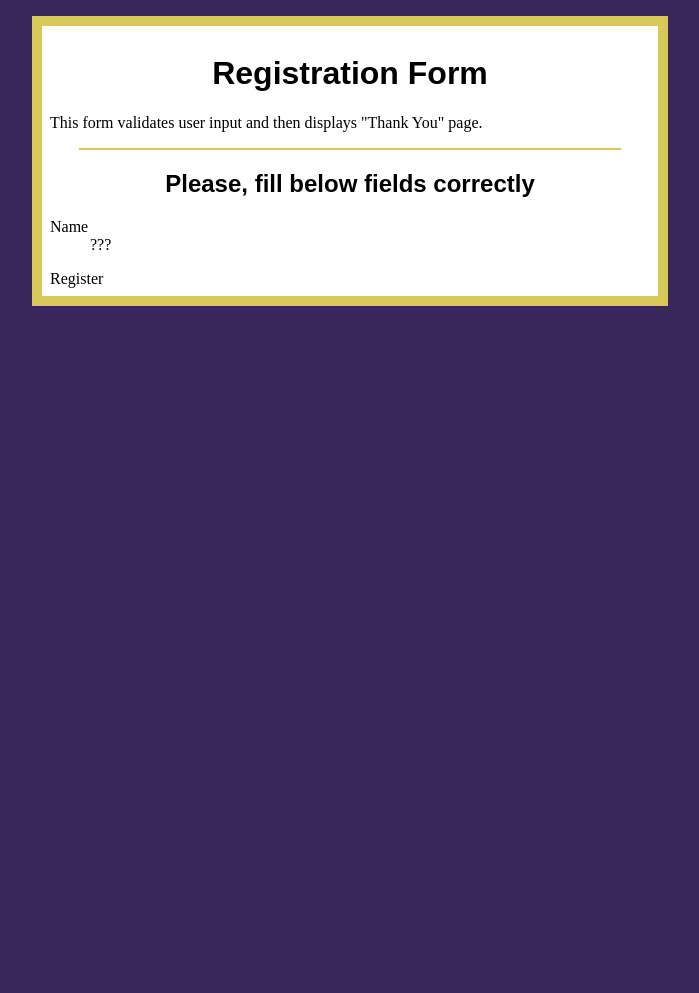
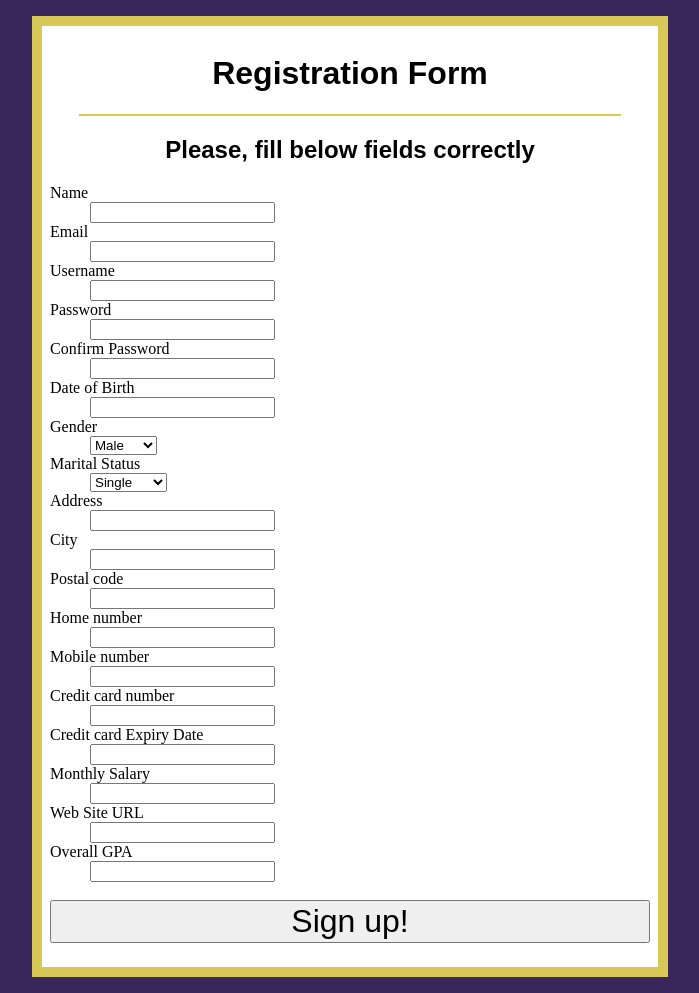
Before and after one commit to iuthub/lab-6-Shakhrik, a PHP site: page / in a window 1280 px wide. Shown: the whole page, without its empty margins (290-989 px from the left). Before the commit the page ends 306 px from the top, so only its background shows below. Run offline with PHP 8.4, Linux system fonts and the light colour scheme.

Commit message:
Updated some fields

```diff
--- a/webpage/index.php
+++ b/webpage/index.php
@@ -4,27 +4,159 @@
 		<title>Validating Forms</title>
 		<link href="style.css" type="text/css" rel="stylesheet" />
 	</head>
-
 	<body>
+	<?php if($_SERVER["REQUEST_METHOD"]=="GET") { ?>
 		<h1>Registration Form</h1>
-		<p>
-			This form validates user input and then displays "Thank You" page.
-		</p>
-
 		<hr />
 
 		<h2>Please, fill below fields correctly</h2>
-		<dl>
-			<dt>Name</dt>
-			<dd>
-				???
-			</dd>
+		<form action="index.php" method="post">
+			<dl>
+				<dt>Name</dt>
+				<dd>
+					<input type="text" name="name"  />
+				</dd>
 
-			<!-- Write other fiels similar to Name as specified in lab6.pdf -->
-		</dl>
+				<dt>Email</dt>
+				<dd>
+					<input type="text" name="email" >
+				</dd>
 
-		<div>
-			Register
-		</div>
+				<dt>Username</dt>
+				<dd>
+					<input type="text" name="user" >
+				</dd>
+
+				<dt>Password</dt>
+				<dd>
+					<input type="text" name="pass" >
+				</dd>
+
+				<dt>Confirm Password</dt>
+				<dd>
+					<input type="text" name="pass_conf" >
+				</dd>
+
+				<dt>Date of Birth</dt>
+				<dd>
+					<input type="text" name="date">
+				</dd>
+
+				<dt>Gender</dt>
+				<dd>
+					<select name="gender" >
+						<option value="male">Male</option>
+						<option value="female">Female</option>
+					</select>
+				</dd>
+
+				<dt>Marital Status</dt>
+				<dd>
+					<select name="status" >
+						<option value="single">Single</option>
+						<option value="married">Married</option>
+						<option value="widowed">Widowed</option>
+						<option value="divorced">Divorced</option>
+					</select>
+				</dd>
+
+				<dt>Address</dt>
+				<dd>
+					<input type="text" name="address"  />
+				</dd>
+
+				<dt>City</dt>
+				<dd>
+					<input type="text" name="city"  />
+				</dd>
+
+				<dt>Postal code</dt>
+				<dd>
+					<input type="number" name="p_code"  />
+				</dd>
+
+				<dt>Home number</dt>
+				<dd>
+					<input type="number" name="h_number"  />
+				</dd>
+
+				<dt>Mobile number</dt>
+				<dd>
+					<input type="number" name="m_number"  />
+				</dd>
+
+				<dt>Credit card number</dt>
+				<dd>
+					<input type="number" name="credit"  />
+				</dd>
+
+				<dt>Credit card Expiry Date</dt>
+				<dd>
+					<input type="text" name="expiry"  />
+				</dd>
+
+				<dt>Monthly Salary</dt>
+				<dd>
+					<input type="text" name="salary"  />
+				</dd>
+
+				<dt>Web Site URL</dt>
+				<dd>
+					<input type="url" name="url"  />
+				</dd>
+
+				<dt>Overall GPA</dt>
+				<dd>
+					<input type="text" name="gpa"  />
+				</dd>
+				<br />
+				<div>
+					<input type="submit" value="Sign up!">
+				</div>
+			</dl>
+		</form>
+	<?php } else {
+		$name = $_POST["name"];
+		$email = $_POST["email"];
+		$user = $_POST["user"];
+		$pass = $_POST["pass"];
+		$pass2 = $_POST["pass_conf"];
+		$date = $_POST["date"];
+		$gender = $_POST["gender"];
+		$status = $_POST["status"];
+		$address = $_POST["address"];
+		$city = $_POST["city"];
+		$postal = $_POST["p_code"];
+		$home = $_POST["h_number"];
+		$mobile = $_POST["m_number"];
+		$credit = $_POST["credit"];
+		$expiry = $_POST["expiry"];
+		$salary = $_POST["salary"];
+		$url = $_POST["url"];
+		$gpa = $_POST["gpa"];
+		$res = "Validation error";
+
+		if (preg_match("/^[[:alpha:]]{2,}$/i", $name))
+		if (preg_match("/^[[:alnum:]]+@[[:alnum:]]+\.[[:alpha:]]{1,3}$/i", $email))
+		if (preg_match("/^.{5,}$/i", $user))
+		if (preg_match("/^(?=\w{6,10}$)(?=[^a-z]*[a-z])(?=(?:[^A-Z]*[A-Z]){3})(?=\D*\d)/i", $pass))
+		if ($pass == $pass2)
+		if (preg_match("/^\d{2}\.\d{2}\.\d{4}$/i", $date))
+		if (preg_match("/^(Male|Female)$/i", $gender))
+		if (preg_match("/^(Single|Married|Divorced|Widowed)$/i", $status))
+		if (preg_match("/^.+$/i", $address))
+		if (preg_match("/^[[:alpha:]]+$/i", $city))
+		if (preg_match("/^[0-9]{6}$/i", $postal))
+		if (preg_match("/^[0-9]{9}$/i", $mobile))
+		if (preg_match("/^[0-9]{9}$/i", $home))
+		if (preg_match("/^[0-9]{16}$/i", $credit))
+		if (preg_match("/^\d{2}\.\d{2}\.\d{4}$/i", $expiry))
+		if (preg_match("/^UZS( +|)[\d,\.]+$/i", $salary))
+		if (preg_match("/^(http|https):\/\/(www|).+$/i", $url))
+		if (preg_match("/^([0-3]{1}(\.[0-9]{1,2}|)|4(\.[0-5]{1}[0-9]{0,1}|))$/i", $gpa))
+			$res = "Thank you for registration!";
+	?>
+		<h1><?=$res?></h1>
+	<?php } ?>
 	</body>
 </html>
```
Also changed, not shown: webpage/regex_valid_form.php (+4 -10 lines), webpage/style.css (line endings or trailing spaces).
